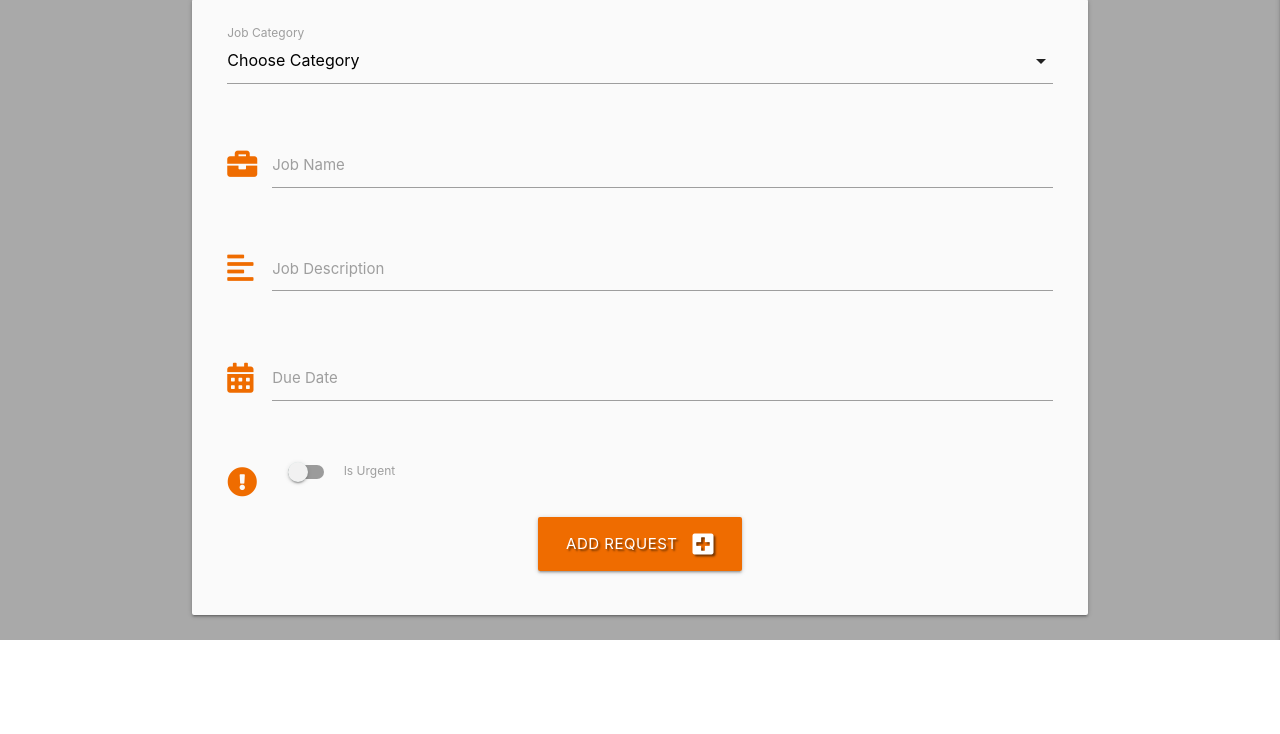
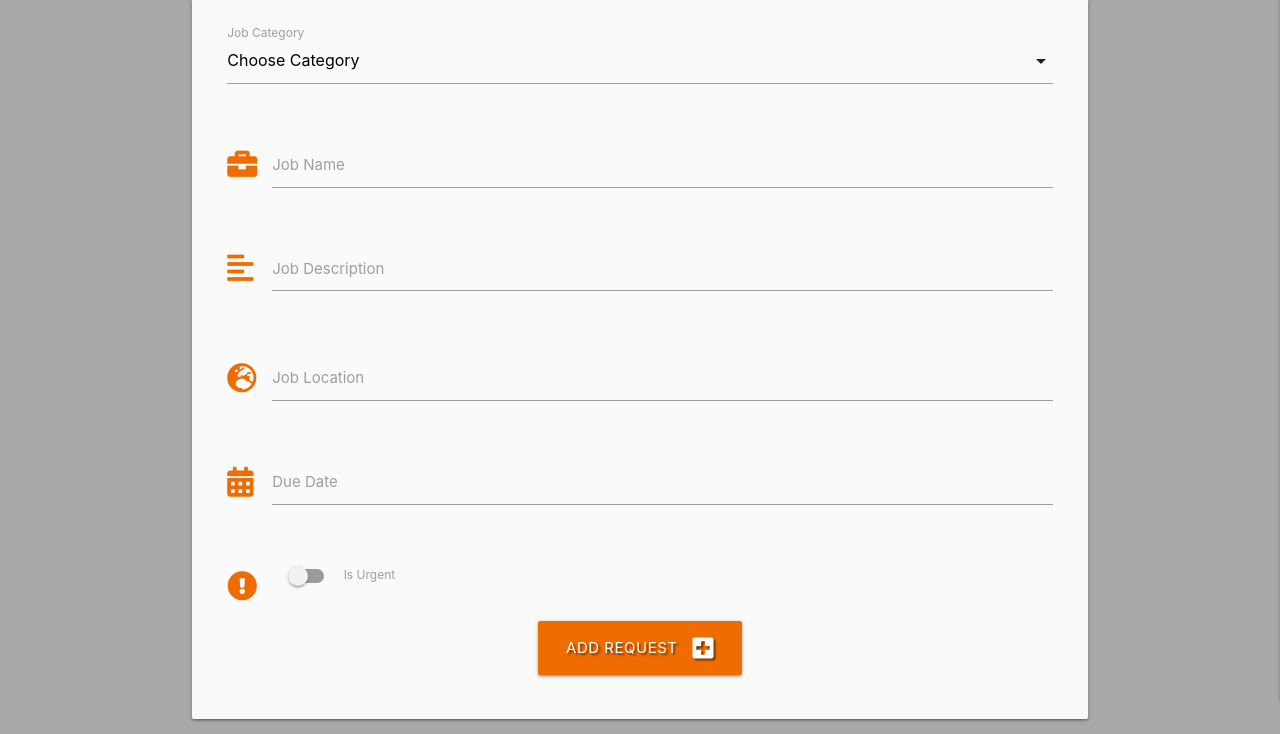
Before and after one commit to Code-Institute-Submissions/local-business-project-3, a Flask app: page /request_job in a window 1280 px wide. Shown: the part 160-894 px from the top of the page. Before the commit the page ends 800 px from the top, so only its background shows below. Run offline with Flask 2, Linux system fonts and the light colour scheme; data that the repository does not hold is empty; some libraries are stand-ins or nearby versions.

Commit message:
Add custom materialized select validation

```diff
--- a/app.py
+++ b/app.py
@@ -105,6 +105,7 @@ def request_job():
             "job_category": request.form.get("job_category"),
             "job_name": request.form.get("job_name"),
             "job_description": request.form.get("job_description"),
+            "job_location": request.form.get("job_location"),
             "is_urgent": is_urgent,
             "due_date": request.form.get("due_date"),
             "created_by": session["user"]
--- a/static/js/script.js
+++ b/static/js/script.js
@@ -1,5 +1,5 @@
-$(document).ready(function(){
-    $(".sidenav").sidenav({edge: "right"});
+$(document).ready(function () {
+    $(".sidenav").sidenav({ edge: "right" });
     $('.collapsible').collapsible();
     $('.tooltipped').tooltip();
     $('select').formSelect();
@@ -11,4 +11,32 @@ $(document).ready(function(){
             done: "Select"
         }
     });
+
+    validateMaterializeSelect();
+    function validateMaterializeSelect() {
+        let classValid = { "border-bottom": "1px solid #4caf50", "box-shadow": "0 1px 0 0 #4caf50" };
+        let classInvalid = { "border-bottom": "1px solid #f44336", "box-shadow": "0 1px 0 0 #f44336" };
+        if ($("select.validate").prop("required")) {
+            $("select.validate").css({ "display": "block", "height": "0", "padding": "0", "width": "0", "position": "absolute" });
+        }
+        $(".select-wrapper input.select-dropdown").on("focusin", function () {
+            $(this).parent(".select-wrapper").on("change", function () {
+                if ($(this).children("ul").children("li.selected:not(.disabled)").on("click", function () { })) {
+                    $(this).children("input").css(classValid);
+                }
             });
+        }).on("click", function () {
+            if ($(this).parent(".select-wrapper").children("ul").children("li.selected:not(.disabled)").css("background-color") === "rgba(0, 0, 0, 0.03)") {
+                $(this).parent(".select-wrapper").children("input").css(classValid);
+            } else {
+                $(".select-wrapper input.select-dropdown").on("focusout", function () {
+                    if ($(this).parent(".select-wrapper").children("select").prop("required")) {
+                        if ($(this).css("border-bottom") != "1px solid rgb(76, 175, 80)") {
+                            $(this).parent(".select-wrapper").children("input").css(classInvalid);
+                        }
+                    }
+                });
+            }
+        });
+    }
+});
--- a/templates/request_job.html
+++ b/templates/request_job.html
@@ -35,6 +35,14 @@
                 <label for="job_description">Job Description</label>
             </div>
         </div>
+        <div class="row">
+            <div class="input-field col s12">
+                <i class="fas fa-globe-europe prefix orange-text text-darken-3"></i>
+                <input id="job_location" name="job_location" minlength="5"
+                maxlength="30" type="text" class="validate" required>
+                <label for="job_location">Job Location</label>
+            </div>
+        </div>
         <!-- due date picker-->
         <div class="row">
             <div class="input-field col s12">
```
Lines whose indentation alone changed are shown as unchanged.
